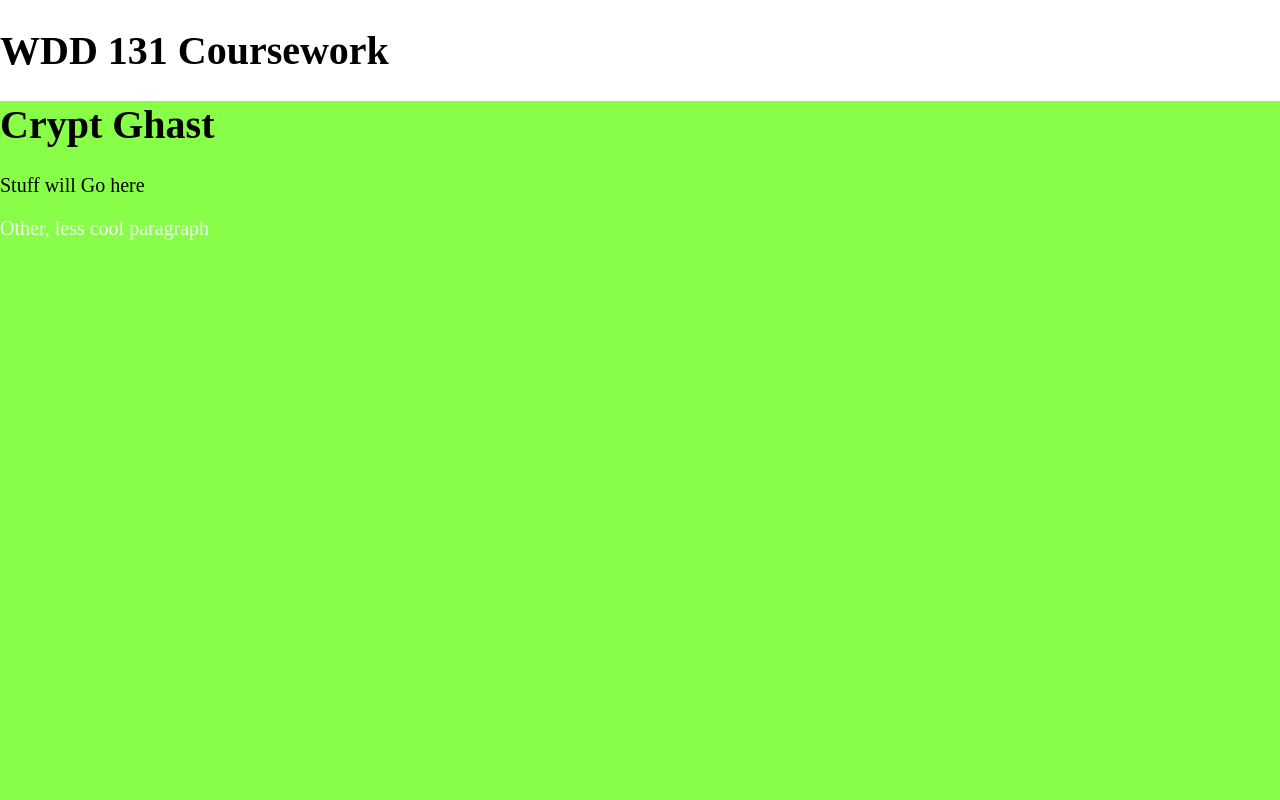
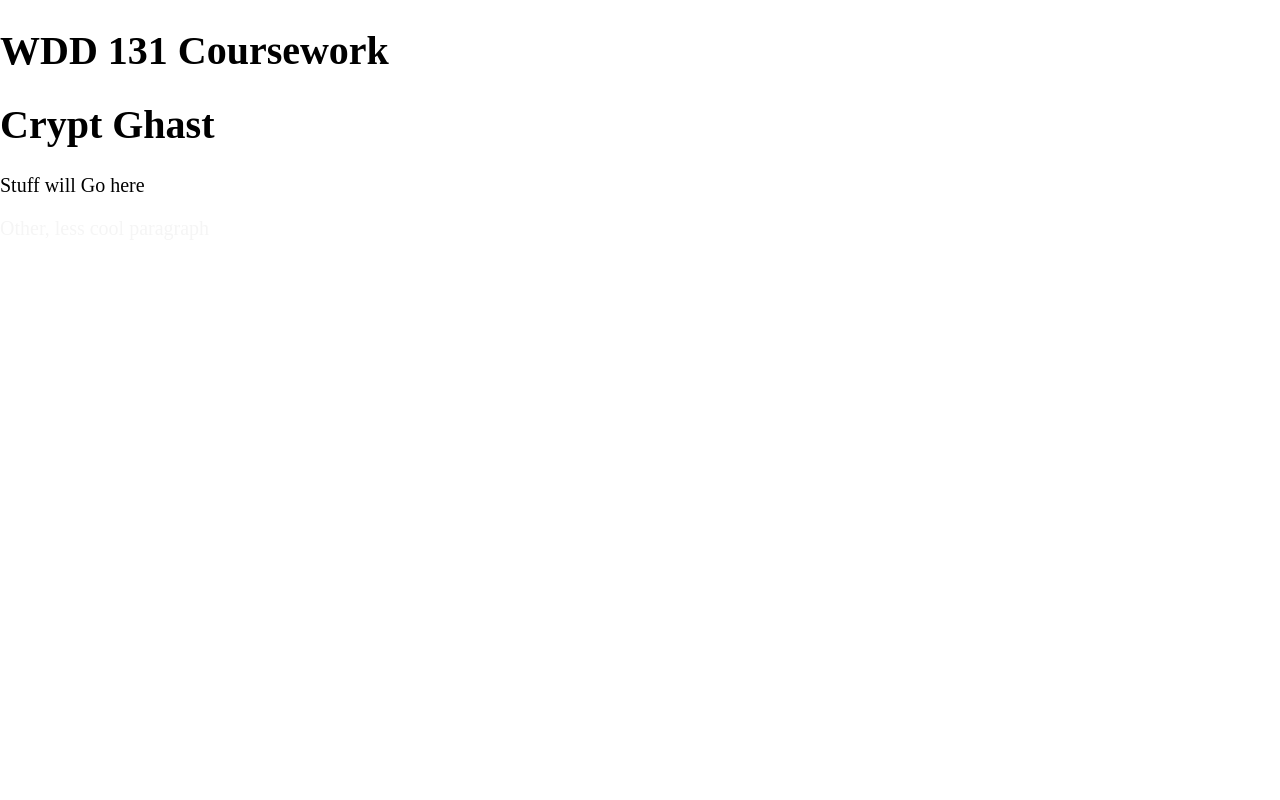
Before and after one commit to AquaSlime66/WDD131, a plain HTML site: page index.html in a window 1280 px wide. Shown: the top 800 px of the page. Drawn offline with Linux system fonts and the light colour scheme.

Commit message:
Added a README & took off bckgrd color

```diff
--- a/styles.css
+++ b/styles.css
@@ -5,7 +5,7 @@ body {
 }
 
 main {
-    background-color: #89fe48;
+    /*background-color: #89fe48;*/
     height: 100vh;
 }
 
```
Also changed, not shown: 1 other file.
